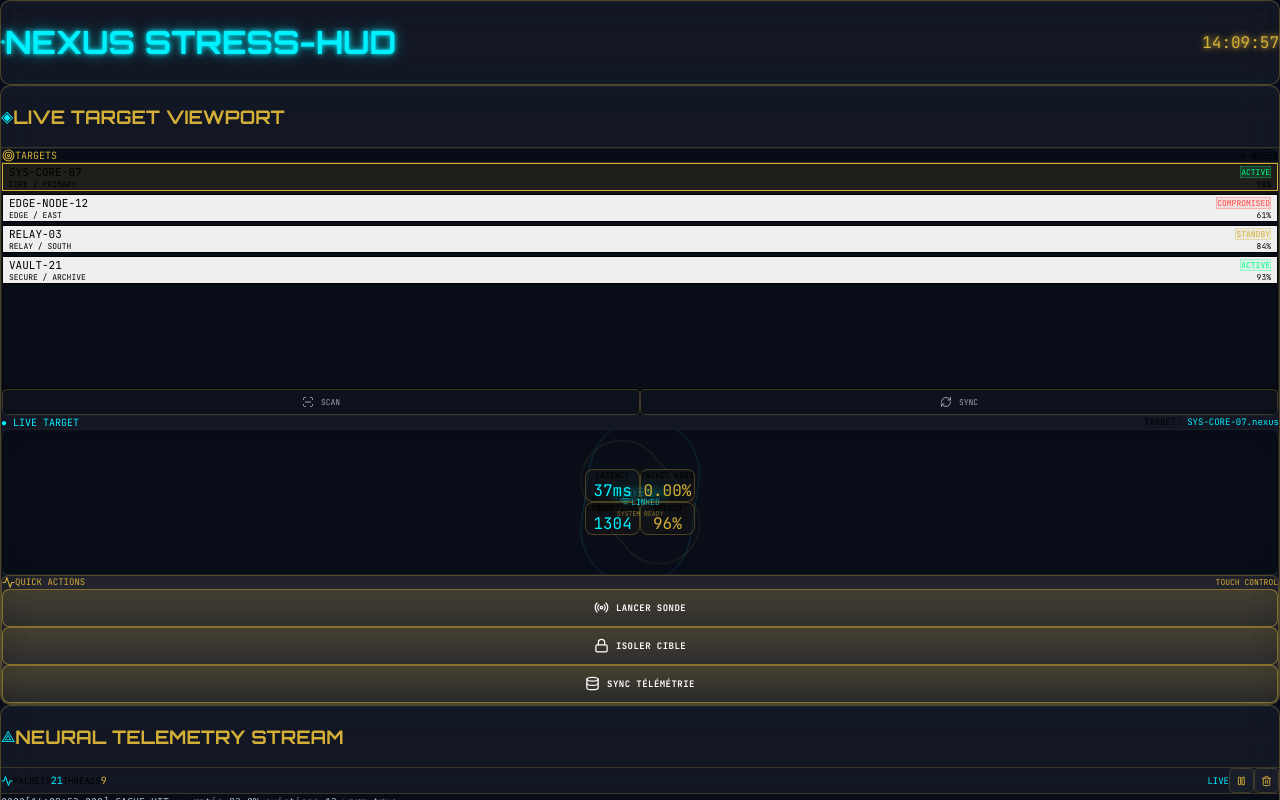
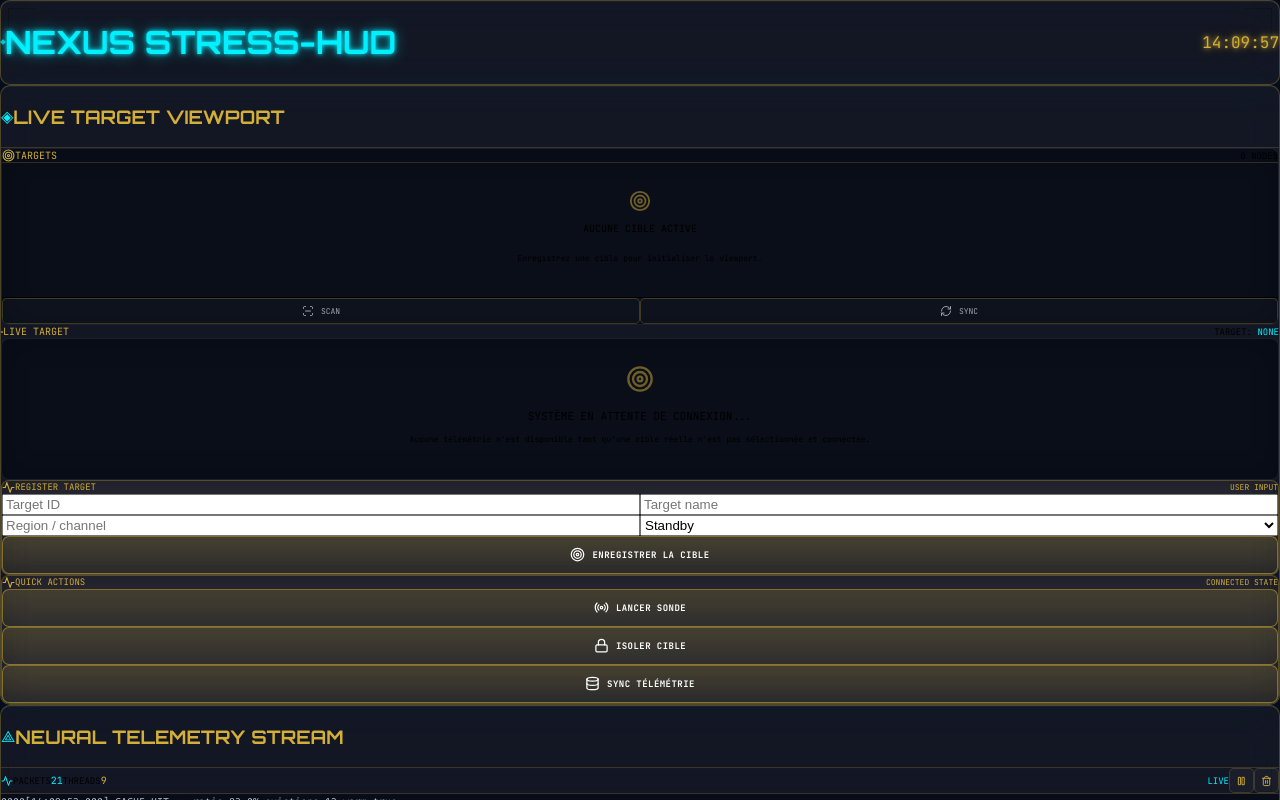
Before and after one commit to Oligens/nexus, a React (Vite) app: page / in a window 1280 px wide. Built offline with nearby package versions, Linux system fonts and the light colour scheme.

Commit message:
refactor: remove simulated target data and use real target registration state

```diff
--- a/src/components/LiveTargetViewport.tsx
+++ b/src/components/LiveTargetViewport.tsx
@@ -1,86 +1,133 @@
-import React, { useEffect, useState } from 'react';
+import React, { useMemo, useState } from 'react';
 import { Activity, Database, Lock, Radio, RefreshCw, ScanLine, Target, Wifi } from 'lucide-react';
 import GlassPanel from './GlassPanel';
 
 type TargetStatus = 'Active' | 'Compromised' | 'Standby';
-interface TargetNode { id: string; name: string; region: string; status: TargetStatus; score: number; }
+interface TargetNode { id: string; name: string; region: string; status: TargetStatus; }
 
-const initialTargets: TargetNode[] = [
-  { id: 'sys-core-07', name: 'SYS-CORE-07', region: 'CORE / PRIMARY', status: 'Active', score: 98 },
-  { id: 'edge-node-12', name: 'EDGE-NODE-12', region: 'EDGE / EAST', status: 'Compromised', score: 61 },
-  { id: 'relay-03', name: 'RELAY-03', region: 'RELAY / SOUTH', status: 'Standby', score: 84 },
-  { id: 'vault-21', name: 'VAULT-21', region: 'SECURE / ARCHIVE', status: 'Active', score: 93 },
-];
+const emptyMetrics = { latency: null as number | null, packetLoss: null as number | null, uptime: null as number | null, connections: null as number | null, shieldIntegrity: null as number | null };
 
 const LiveTargetViewport: React.FC = () => {
-  const [selectedId, setSelectedId] = useState(initialTargets[0].id);
-  const [targets, setTargets] = useState(initialTargets);
-  const [latency, setLatency] = useState(23);
-  const [packetLoss, setPacketLoss] = useState(0.02);
-  const [uptime, setUptime] = useState(99.97);
-  const [connections, setConnections] = useState(1247);
-  const [shieldIntegrity, setShieldIntegrity] = useState(94);
-  const [actionState, setActionState] = useState('SYSTEM READY');
-  const selected = targets.find((target) => target.id === selectedId) ?? targets[0];
+  const [targets, setTargets] = useState<TargetNode[]>([]);
+  const [selectedId, setSelectedId] = useState<string | null>(null);
+  const [targetId, setTargetId] = useState('');
+  const [targetName, setTargetName] = useState('');
+  const [targetRegion, setTargetRegion] = useState('');
+  const [targetStatus, setTargetStatus] = useState<TargetStatus>('Standby');
+  const [metrics] = useState(emptyMetrics);
+  const [actionState, setActionState] = useState('SYSTEM WAITING');
 
-  useEffect(() => {
-    const interval = window.setInterval(() => {
-      setLatency((prev) => Math.max(8, Math.min(180, prev + (Math.random() - 0.5) * 20)));
-      setPacketLoss((prev) => Math.max(0, Math.min(5, prev + (Math.random() - 0.5) * 0.5)));
-      setConnections((prev) => Math.max(800, Math.min(2000, prev + Math.floor((Math.random() - 0.5) * 100))));
-      setShieldIntegrity((prev) => Math.max(70, Math.min(100, prev + (Math.random() - 0.5) * 3)));
-      setUptime((prev) => Math.max(97, Math.min(100, prev + (Math.random() - 0.01) * 0.02)));
-    }, 1500);
-    return () => window.clearInterval(interval);
-  }, []);
+  const selected = useMemo(() => targets.find((target) => target.id === selectedId) ?? null, [targets, selectedId]);
 
-  const runAction = (label: string) => {
-    setActionState(`${label.toUpperCase()} :: ${selected.name}`);
-    window.setTimeout(() => setActionState('SYSTEM READY'), 1800);
+  const addTarget = (event: React.FormEvent) => {
+    event.preventDefault();
+    const id = targetId.trim();
+    const name = targetName.trim();
+    if (!id || !name) return;
+
+    const nextTarget: TargetNode = {
+      id,
+      name,
+      region: targetRegion.trim() || 'UNSPECIFIED',
+      status: targetStatus,
+    };
+    setTargets((prev) => [...prev.filter((target) => target.id !== id), nextTarget]);
+    setSelectedId(id);
+    setTargetId('');
+    setTargetName('');
+    setTargetRegion('');
+    setTargetStatus('Standby');
+    setActionState(`TARGET REGISTERED :: ${name}`);
   };
 
   const isolateTarget = () => {
-    setTargets((prev) => prev.map((target) => target.id === selectedId ? { ...target, status: 'Standby' } : target));
-    runAction('TARGET ISOLATED');
+    if (!selected) return;
+    setTargets((prev) => prev.map((target) => target.id === selected.id ? { ...target, status: 'Standby' } : target));
+    setActionState(`TARGET ISOLATED :: ${selected.name}`);
+  };
+
+  const runAction = (label: string) => {
+    if (!selected) {
+      setActionState('SELECT OR REGISTER A TARGET');
+      return;
+    }
+    setActionState(`${label} :: ${selected.name}`);
   };
 
   const statusClass = (status: TargetStatus) => ({ Active: 'badge-active', Compromised: 'badge-dead', Standby: 'badge-idle' }[status]);
+  const metric = (value: number | null, suffix = '') => value === null ? '—' : `${value}${suffix}`;
 
   return (
     <GlassPanel title="Live Target Viewport" icon="◈" className="h-full flex flex-col overflow-hidden">
       <div className="flex-1 min-h-0 p-3 sm:p-4 overflow-hidden relative">
         <div className="absolute inset-0 bg-grid opacity-40 pointer-events-none" />
-        <div className="absolute inset-0 overflow-hidden pointer-events-none"><div className="w-full h-[2px] bg-gradient-to-r from-transparent via-[#00F0FF] to-transparent opacity-25 animate-scan-line" /></div>
-
         <div className="relative z-10 h-full min-h-0 grid grid-cols-1 lg:grid-cols-[250px_minmax(0,1fr)] gap-3">
           <aside className="glass-panel-dark min-h-0 flex flex-col overflow-hidden">
-            <div className="px-3 py-2 border-b border-[#D4AF37]/20 flex items-center justify-between"><div className="flex items-center gap-2 text-[10px] tracking-widest text-[#D4AF37]"><Target size={13} /> TARGETS</div><span className="text-[9px] text-gray-500">{targets.length} NODES</span></div>
+            <div className="px-3 py-2 border-b border-[#D4AF37]/20 flex items-center justify-between">
+              <div className="flex items-center gap-2 text-[10px] tracking-widest text-[#D4AF37]"><Target size={13} /> TARGETS</div>
+              <span className="text-[9px] text-gray-500">{targets.length} NODES</span>
+            </div>
             <div className="flex-1 min-h-0 overflow-y-auto custom-scrollbar p-2 space-y-2">
-              {targets.map((target) => (
+              {targets.length === 0 ? (
+                <div className="h-full min-h-32 flex flex-col items-center justify-center text-center px-4">
+                  <Target size={22} className="text-[#D4AF37]/50 mb-3" />
+                  <p className="text-[10px] uppercase tracking-widest text-gray-400">Aucune cible active</p>
+                  <p className="text-[8px] text-gray-600 mt-2">Enregistrez une cible pour initialiser le viewport.</p>
+                </div>
+              ) : targets.map((target) => (
                 <button key={target.id} onClick={() => setSelectedId(target.id)} className={`w-full text-left rounded-lg border p-3 transition-all ${selectedId === target.id ? 'border-[#D4AF37] bg-[#D4AF37]/10 shadow-[0_0_18px_rgba(212,175,55,0.12)]' : 'border-white/10 bg-white/[0.02] hover:border-[#D4AF37]/50'}`}>
                   <div className="flex items-center justify-between gap-2"><span className="text-[11px] font-bold text-white truncate">{target.name}</span><span className={`px-1.5 py-0.5 rounded text-[8px] font-bold uppercase ${statusClass(target.status)}`}>{target.status}</span></div>
-                  <div className="mt-2 flex items-center justify-between text-[8px] text-gray-500"><span>{target.region}</span><span>{target.score}%</span></div>
-                  <div className="mt-1 h-1 rounded-full bg-white/5 overflow-hidden"><div className="h-full bg-[#D4AF37] transition-all" style={{ width: `${target.score}%` }} /></div>
+                  <div className="mt-2 text-[8px] text-gray-500 truncate">{target.id} · {target.region}</div>
                 </button>
               ))}
             </div>
-            <div className="border-t border-white/10 p-2 grid grid-cols-2 gap-2"><button onClick={() => runAction('SCAN ALL')} className="quick-mini"><ScanLine size={12} /> SCAN</button><button onClick={() => runAction('SYNC')} className="quick-mini"><RefreshCw size={12} /> SYNC</button></div>
+            <div className="border-t border-white/10 p-2 grid grid-cols-2 gap-2">
+              <button onClick={() => runAction('SCAN REQUESTED')} className="quick-mini"><ScanLine size={12} /> SCAN</button>
+              <button onClick={() => runAction('SYNC REQUESTED')} className="quick-mini"><RefreshCw size={12} /> SYNC</button>
+            </div>
           </aside>
 
           <div className="min-w-0 min-h-0 flex flex-col">
-            <div className="flex items-center justify-between gap-3 mb-3"><div className="flex items-center gap-2"><div className="w-2.5 h-2.5 rounded-full bg-[#00F0FF] animate-pulse-shield" /><span className="text-[10px] font-bold tracking-widest text-[#00F0FF]">● LIVE TARGET</span></div><div className="text-[9px] font-mono text-gray-500 truncate">TARGET: <span className="text-[#00F0FF]">{selected.name}.nexus</span></div></div>
+            <div className="flex items-center justify-between gap-3 mb-3">
+              <div className="flex items-center gap-2"><div className="w-2.5 h-2.5 rounded-full border border-[#D4AF37]" /><span className="text-[10px] font-bold tracking-widest text-[#D4AF37]">LIVE TARGET</span></div>
+              <div className="text-[9px] font-mono text-gray-500 truncate">TARGET: <span className="text-[#00F0FF]">{selected?.name ?? 'NONE'}</span></div>
+            </div>
 
             <div className="flex-1 min-h-0 glass-panel-dark relative flex items-center justify-center overflow-hidden">
               <div className="absolute inset-0 bg-grid-fine opacity-60" />
-              <div className="relative scale-[0.72] sm:scale-90 lg:scale-100">
-                <div className="absolute inset-[-55px] border border-[#00F0FF]/20 rounded-full animate-rotate-slow" /><div className="absolute inset-[-35px] border border-[#D4AF37]/20 rounded-full animate-rotate-slow" style={{ animationDirection: 'reverse', animationDuration: '15s' }} />
-                <div className="relative w-52 h-52 flex items-center justify-center"><div className="absolute inset-0 border-2 border-[#00F0FF]/30 rounded-lg rotate-45 animate-pulse-shield" /><div className="absolute inset-3 border border-[#D4AF37]/25 rounded-lg rotate-45" /><div className="text-center z-10"><div className="text-4xl font-bold font-[Orbitron] text-white neon-cyan">{uptime.toFixed(2)}%</div><div className="text-[9px] uppercase tracking-[0.25em] text-gray-500 mt-2">SYSTEM INTEGRITY</div><div className="mt-3 text-[9px] text-[#D4AF37]">{actionState}</div></div></div>
-              </div>
-              <div className="absolute left-3 top-3 text-[8px] text-gray-600 font-mono">NODE_ID: {selected.id}<br />CHANNEL: SECURE-LIVE</div><div className="absolute right-3 top-3 flex items-center gap-1 text-[8px] text-[#00F0FF]"><Wifi size={11} /> LINKED</div>
-              <div className="absolute left-3 bottom-3 right-3 grid grid-cols-2 sm:grid-cols-4 gap-2"><MetricBox label="LATENCY" value={`${latency.toFixed(0)}ms`} color="#00F0FF" /><MetricBox label="PACKET LOSS" value={`${packetLoss.toFixed(2)}%`} color={packetLoss > 2 ? '#ff4444' : '#D4AF37'} /><MetricBox label="CONNECTIONS" value={connections.toString()} color="#00F0FF" /><MetricBox label="SHIELD" value={`${shieldIntegrity.toFixed(0)}%`} color="#D4AF37" /></div>
+              {selected ? (
+                <>
+                  <div className="relative">
+                    <div className="absolute inset-[-55px] border border-[#00F0FF]/20 rounded-full" />
+                    <div className="absolute inset-[-35px] border border-[#D4AF37]/20 rounded-full" />
+                    <div className="relative w-52 h-52 flex items-center justify-center"><div className="absolute inset-0 border-2 border-[#00F0FF]/30 rounded-lg rotate-45" /><div className="absolute inset-3 border border-[#D4AF37]/25 rounded-lg rotate-45" /><div className="text-center z-10"><div className="text-4xl font-bold font-[Orbitron] text-white">{metric(metrics.uptime, '%')}</div><div className="text-[9px] uppercase tracking-[0.25em] text-gray-500 mt-2">SYSTEM INTEGRITY</div><div className="mt-3 text-[9px] text-[#D4AF37]">{actionState}</div></div></div>
+                  </div>
+                  <div className="absolute left-3 top-3 text-[8px] text-gray-600 font-mono">NODE_ID: {selected.id}<br />REGION: {selected.region}</div>
+                  <div className="absolute right-3 top-3 flex items-center gap-1 text-[8px] text-gray-500"><Wifi size={11} /> WAITING FOR LINK</div>
+                  <div className="absolute left-3 bottom-3 right-3 grid grid-cols-2 sm:grid-cols-4 gap-2">
+                    <MetricBox label="LATENCY" value={metric(metrics.latency, 'ms')} />
+                    <MetricBox label="PACKET LOSS" value={metric(metrics.packetLoss, '%')} />
+                    <MetricBox label="CONNECTIONS" value={metric(metrics.connections)} />
+                    <MetricBox label="SHIELD" value={metric(metrics.shieldIntegrity, '%')} />
+                  </div>
+                </>
+              ) : (
+                <div className="text-center px-6"><Target size={28} className="mx-auto text-[#D4AF37]/50 mb-4" /><p className="text-[11px] uppercase tracking-widest text-gray-300">Système en attente de connexion...</p><p className="text-[8px] text-gray-600 mt-2">Aucune télémétrie n'est disponible tant qu'une cible réelle n'est pas sélectionnée et connectée.</p></div>
+              )}
             </div>
 
-            <div className="mt-3 glass-panel-gold p-3"><div className="flex items-center gap-2 mb-2 text-[9px] tracking-widest text-[#D4AF37]"><Activity size={13} /> QUICK ACTIONS <span className="ml-auto text-[8px] text-gray-500">TOUCH CONTROL</span></div><div className="grid grid-cols-1 sm:grid-cols-3 gap-2"><button onClick={() => runAction('PROBE LAUNCHED')} className="quick-action"><Radio size={15} /> Lancer Sonde</button><button onClick={isolateTarget} className="quick-action"><Lock size={15} /> Isoler Cible</button><button onClick={() => runAction('TELEMETRY SYNC')} className="quick-action"><Database size={15} /> Sync Télémétrie</button></div></div>
+            <form onSubmit={addTarget} className="mt-3 glass-panel-gold p-3">
+              <div className="flex items-center gap-2 mb-2 text-[9px] tracking-widest text-[#D4AF37]"><Activity size={13} /> REGISTER TARGET <span className="ml-auto text-[8px] text-gray-500">USER INPUT</span></div>
+              <div className="grid grid-cols-2 xl:grid-cols-4 gap-2">
+                <input value={targetId} onChange={(e) => setTargetId(e.target.value)} placeholder="Target ID" className="nexus-input" aria-label="Target ID" />
+                <input value={targetName} onChange={(e) => setTargetName(e.target.value)} placeholder="Target name" className="nexus-input" aria-label="Target name" />
+                <input value={targetRegion} onChange={(e) => setTargetRegion(e.target.value)} placeholder="Region / channel" className="nexus-input" aria-label="Region or channel" />
+                <select value={targetStatus} onChange={(e) => setTargetStatus(e.target.value as TargetStatus)} className="nexus-input" aria-label="Target status"><option value="Standby">Standby</option><option value="Active">Active</option><option value="Compromised">Compromised</option></select>
+              </div>
+              <button type="submit" className="quick-action mt-2 w-full" disabled={!targetId.trim() || !targetName.trim()}><Target size={15} /> Enregistrer la cible</button>
+            </form>
+
+            <div className="mt-3 glass-panel-gold p-3"><div className="flex items-center gap-2 mb-2 text-[9px] tracking-widest text-[#D4AF37]"><Activity size={13} /> QUICK ACTIONS <span className="ml-auto text-[8px] text-gray-500">CONNECTED STATE</span></div><div className="grid grid-cols-1 sm:grid-cols-3 gap-2"><button onClick={() => runAction('PROBE REQUESTED')} className="quick-action"><Radio size={15} /> Lancer Sonde</button><button onClick={isolateTarget} disabled={!selected} className="quick-action"><Lock size={15} /> Isoler Cible</button><button onClick={() => runAction('TELEMETRY SYNC REQUESTED')} className="quick-action"><Database size={15} /> Sync Télémétrie</button></div></div>
           </div>
         </div>
       </div>
@@ -88,5 +135,5 @@ const LiveTargetViewport: React.FC = () => {
   );
 };
 
-const MetricBox: React.FC<{ label: string; value: string; color: string }> = ({ label, value, color }) => <div className="glass-panel-gold p-2 text-center rounded-md"><div className="text-[8px] uppercase tracking-wider text-gray-500">{label}</div><div className="text-xs font-bold font-mono mt-0.5" style={{ color }}>{value}</div></div>;
+const MetricBox: React.FC<{ label: string; value: string }> = ({ label, value }) => <div className="glass-panel-gold p-2 text-center rounded-md"><div className="text-[8px] uppercase tracking-wider text-gray-500">{label}</div><div className="text-xs font-bold font-mono mt-0.5 text-[#D4AF37]">{value}</div></div>;
 export default LiveTargetViewport;
```
